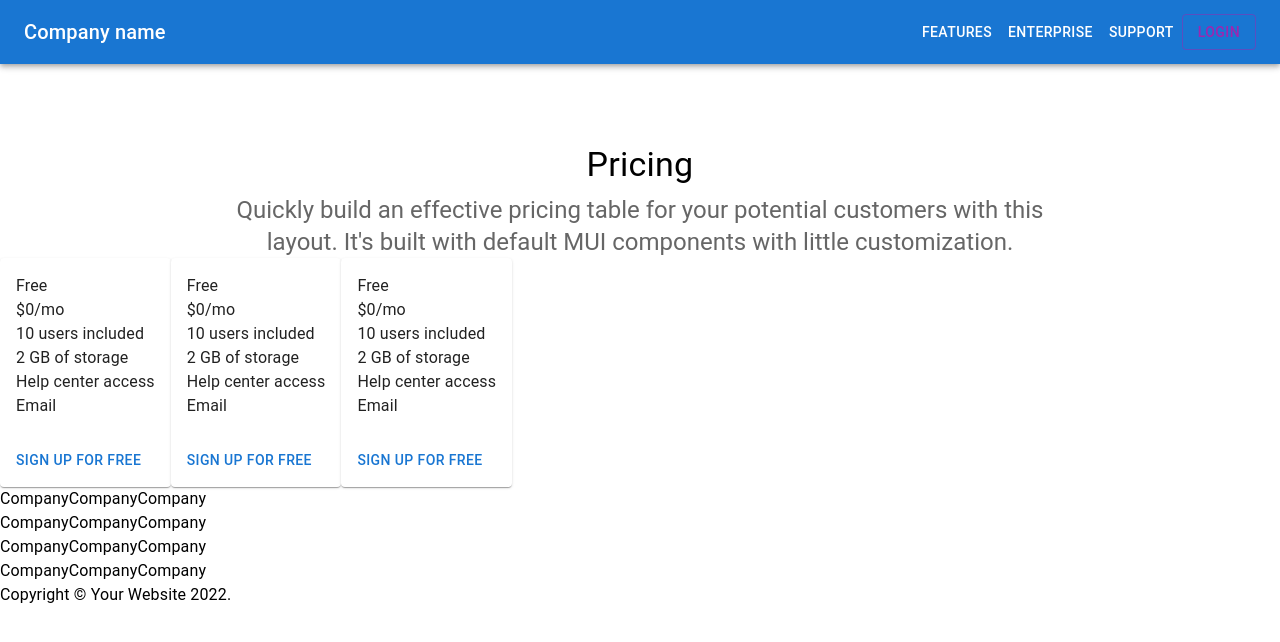
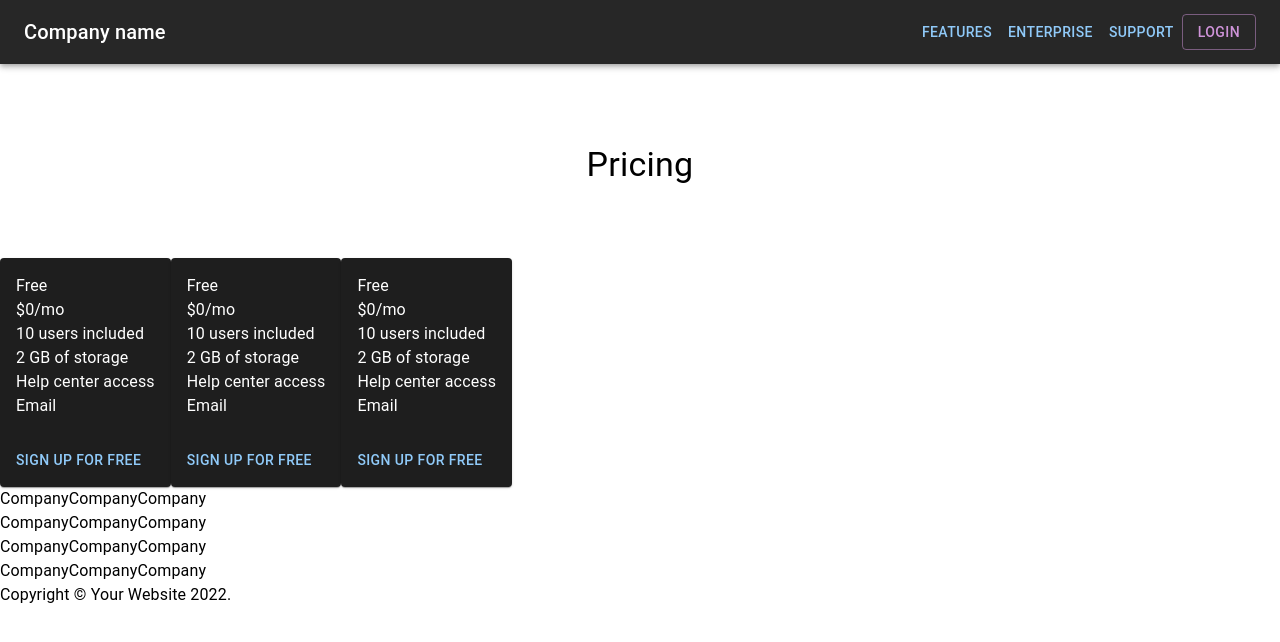
Before and after one commit to k4-100/mui-tutorial, a React (Create React App) app: page / in a window 1280 px wide. Shown: the top 642 px of the page. Built offline with nearby package versions, Linux system fonts and the light colour scheme.

Commit message:
Turned everything to dark theme

```diff
--- a/src/App.js
+++ b/src/App.js
@@ -9,7 +9,14 @@ import {
   CardActions,
   Grid,
 } from "@mui/material";
+import { ThemeProvider, createTheme } from "@mui/material/styles";
 import * as React from "react";
+
+const darkTheme = createTheme({
+  palette: {
+    mode: "dark",
+  },
+});
 
 const CustomCard = () => {
   return (
@@ -55,7 +62,7 @@ const CustomList = () => {
 
 export default function App() {
   return (
-    <>
+    <ThemeProvider theme={darkTheme}>
       <Box sx={{ flexGrow: 1 }}>
         <AppBar
           sx={{
@@ -67,9 +74,9 @@ export default function App() {
               Company name
             </Typography>
             <Box>
-              <Button sx={{ color: "white" }}>Features</Button>
-              <Button sx={{ color: "white" }}>Enterprise</Button>
-              <Button sx={{ color: "white" }}>Support</Button>
+              <Button>Features</Button>
+              <Button>Enterprise</Button>
+              <Button>Support</Button>
               <Button variant="outlined" color="secondary">
                 Login
               </Button>
@@ -113,6 +120,6 @@ export default function App() {
         <CustomList />
       </Grid>
       <Typography>Copyright © Your Website 2022.</Typography>
-    </>
+    </ThemeProvider>
   );
 }
```
